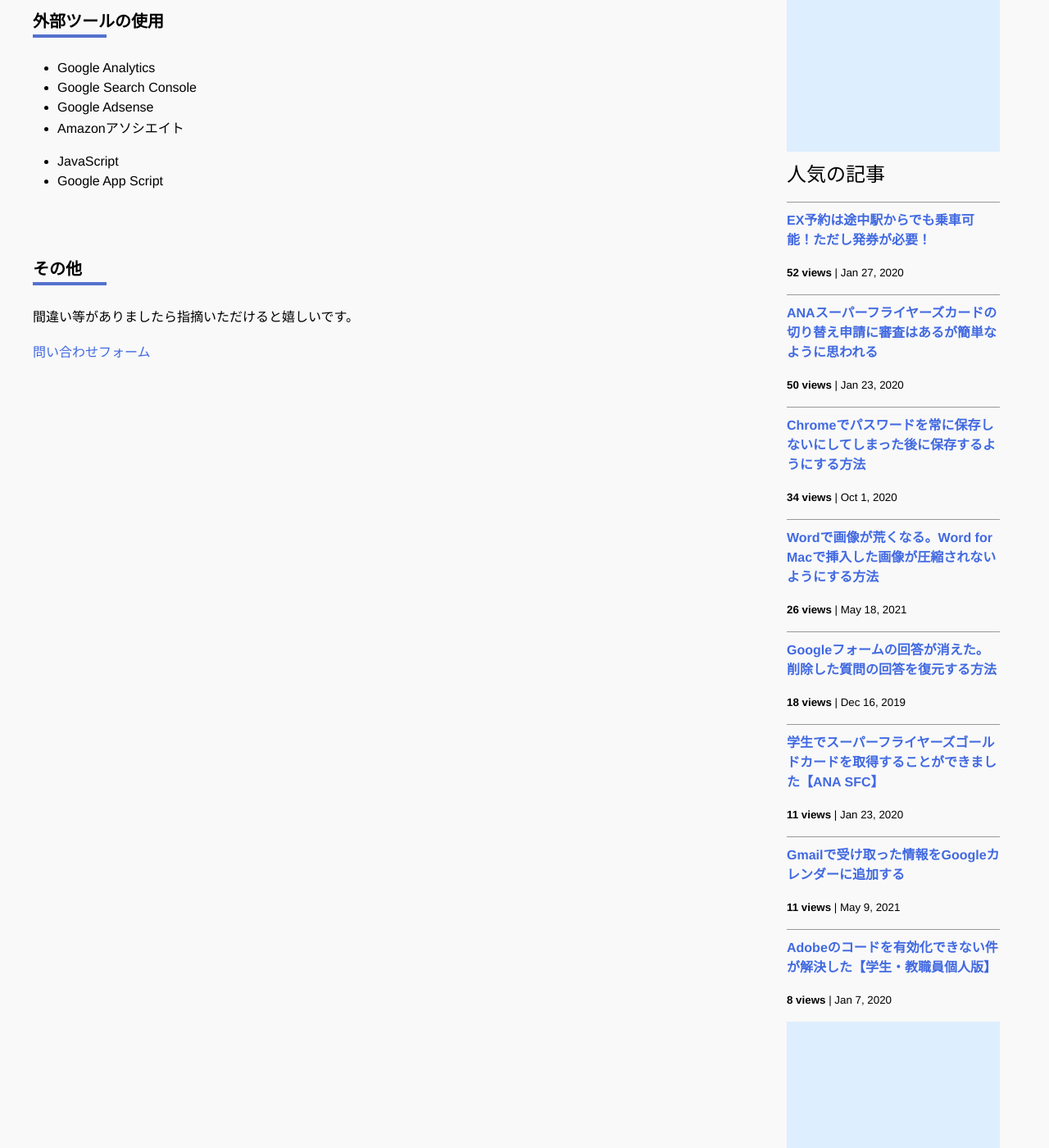
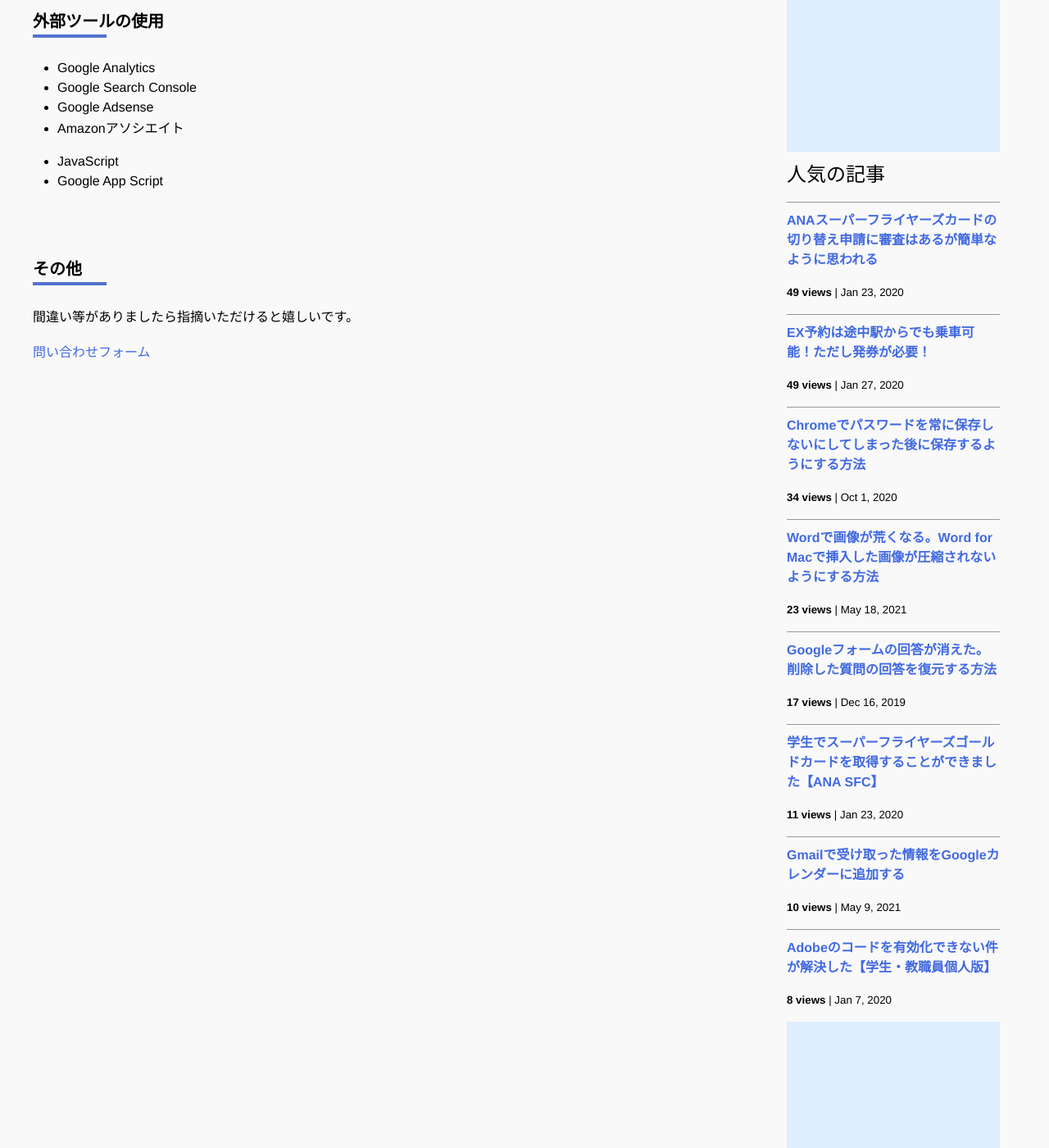
Before and after one commit to iwanaminami/shoyaiwaname, a Jekyll site: the page built from about.markdown, in a window 1280 px wide and 1400 px high, scrolled down 628 px. Shown: the whole window at 82% size. Built offline with Jekyll 4.4.1, drawn with Linux system fonts in a browser that asks for light colours; nearby versions of some CDN libraries; comment, search, counter and statistics services are not loaded.

Commit message:
chore(ga): update _data/popularposts.yml 20260425-0052

```diff
--- a/_data/popularposts.yml
+++ b/_data/popularposts.yml
@@ -1,17 +1,17 @@
 side:
-  - view: 52
+  - view: 49
+    url: "/2020/01/23/sfc-judge.html"
+  - view: 49
     url: "/2020/01/27/ex-rideontheway.html"
-  - view: 50
-    url: "/2020/01/23/sfc-judge.html"
   - view: 34
     url: "/2020/10/01/googlepassword.html"
-  - view: 26
+  - view: 23
     url: "/2021/05/18/image-compression-word.html"
-  - view: 18
+  - view: 17
     url: "/2019/12/16/restore-googleform.html"
   - view: 11
     url: "/2020/01/23/sfcgold.html"
-  - view: 11
+  - view: 10
     url: "/2021/05/09/gmailtocalendar.html"
   - view: 8
     url: "/2020/01/07/adobe-activate-problem.html"
```
